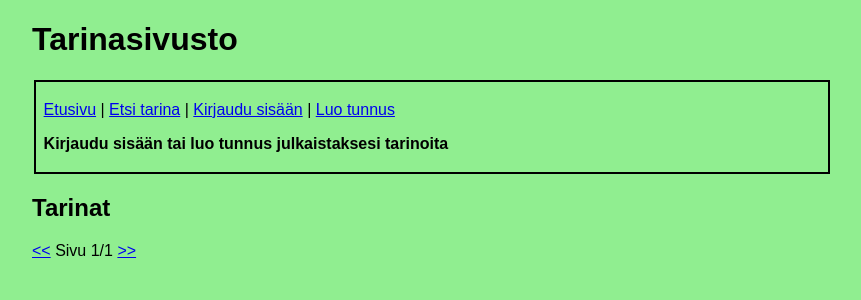
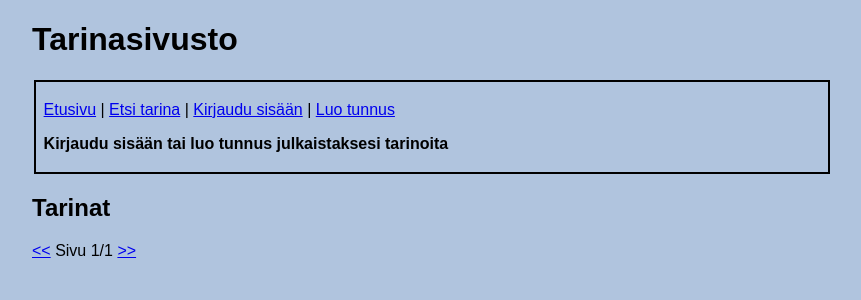
Before and after one commit to AaroMKS/Tarinasivusto, a Flask app: page / in a window 1280 px wide. Shown: the top 300 px of the page, without its empty margins (208-1069 px from the left). Run offline with Flask 3, Linux system fonts and the light colour scheme; data that the repository does not hold is empty.

Commit message:
Change background color

```diff
--- a/static/main.css
+++ b/static/main.css
@@ -2,7 +2,7 @@ body {
     margin: auto;
     max-width: 50em;
     font-family: sans-serif;
-    background-color: lightgreen;
+    background-color: lightsteelblue;
   }
   .item {
     border: 2px solid black;
```
